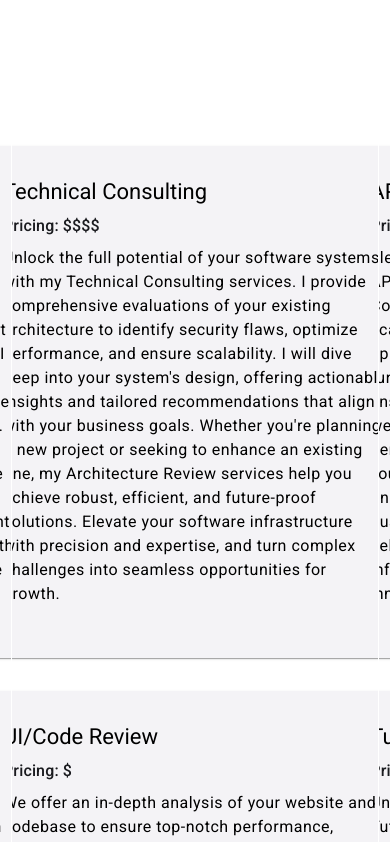
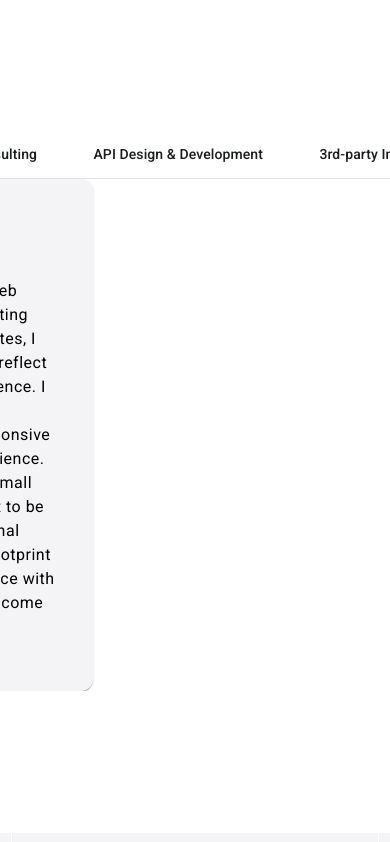
Before and after one commit to jseashell/portfolio, an Angular app: page / in a window 390 px wide. Shown: the part 1140-1982 px from the top of the page. Built offline with nearby package versions, Linux system fonts and the light colour scheme.

Commit message:
tabs on mobile for offerings section

```diff
--- a/src/app/app.component.css
+++ b/src/app/app.component.css
@@ -34,13 +34,13 @@ section.hero {
 
 @media only screen and (max-width: 768px) and (min-width: 391px) {
   main {
-    width: 700;
+    width: 700px
   }
 
   section {
     padding: 0 2rem;
+  }
 
-  }
   section.hero {
     padding-top: 2rem;
   }
--- a/src/app/features/offerings/offerings.component.html
+++ b/src/app/features/offerings/offerings.component.html
@@ -1,4 +1,17 @@
-<mat-grid-list cols="3" rowHeight="34rem">
+@if (isMobile$ | async; as isMobile) {
+  @if(isMobile) {
+    <mat-tab-group>
+      @if (cards$ | async; as cards) {
+        @for (card of cards; track card) {
+          <mat-tab [label]="card.title" animationDuration="500ms">
+            <app-offerings-card [data]="card"></app-offerings-card>
+          </mat-tab>
+        }
+      }
+    </mat-tab-group>
+  }
+  @else {
+    <mat-grid-list [cols]="3" rowHeight="34rem">
       @if (cards$ | async; as cards) {
         @for (card of cards; track card) {
           <mat-grid-tile>
@@ -7,3 +20,5 @@
         }
       }
     </mat-grid-list>
+  }
+}
--- a/src/app/features/offerings/offerings.component.ts
+++ b/src/app/features/offerings/offerings.component.ts
@@ -1,8 +1,10 @@
 import { AsyncPipe } from '@angular/common';
+import { BreakpointObserver } from '@angular/cdk/layout';
 import { Component, inject, OnInit } from '@angular/core';
 import { MatCardModule } from '@angular/material/card';
 import { MatGridListModule } from '@angular/material/grid-list';
-import { Observable } from 'rxjs';
+import { MatTabsModule } from '@angular/material/tabs'
+import { Observable, map} from 'rxjs';
 import { OfferingsCardComponent } from './offerings-card/offerings-card.component';
 import { OfferingsCard } from './offerings.interface';
 import { OfferingsService } from './offerings.service';
@@ -10,16 +12,20 @@ import { OfferingsService } from './offerings.service';
 @Component({
   selector: 'app-offerings',
   standalone: true,
-  imports: [AsyncPipe, MatCardModule, MatGridListModule, OfferingsCardComponent],
-  providers: [OfferingsService],
+  imports: [AsyncPipe, MatCardModule, MatGridListModule, MatTabsModule, OfferingsCardComponent],
+  providers: [BreakpointObserver, OfferingsService],
   templateUrl: './offerings.component.html',
   styleUrl: './offerings.component.css',
 })
 export class OfferingsComponent implements OnInit {
   private offeringsService = inject(OfferingsService);
   cards$!: Observable<OfferingsCard[]>;
+  isMobile$!: Observable<boolean>;
+
+  constructor(private bo: BreakpointObserver) {}
 
   ngOnInit(): void {
     this.cards$ = this.offeringsService.cards$;
+    this.isMobile$ = this.bo.observe('(max-width: 1020px)').pipe(map(state => state.matches))
   }
 }
```
Also changed, not shown: src/app/features/offerings/offerings.component.css (line endings or trailing spaces). Lines whose indentation alone changed are shown as unchanged.
